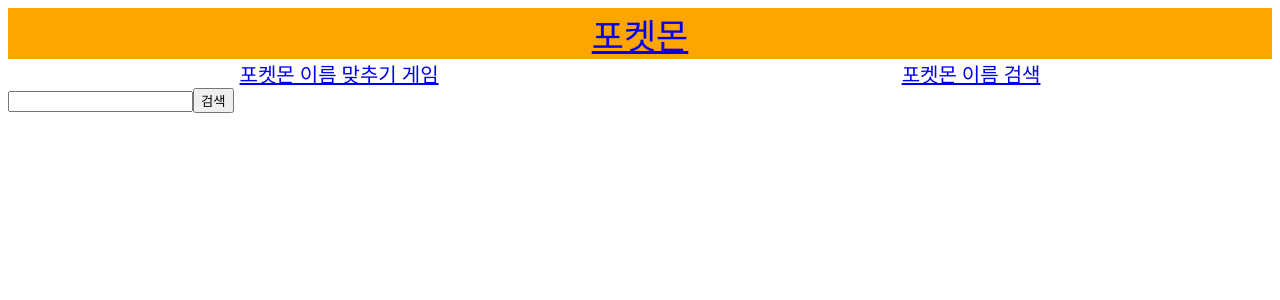
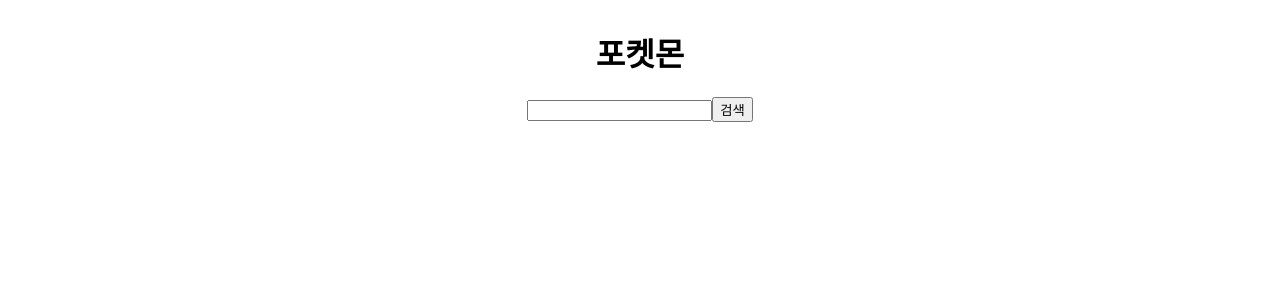
Before and after one commit to Kyutory/my-pokemon-website, a React app: page /pokemon-search in a window 1280 px wide. Shown: the top 300 px of the page. Built offline with nearby package versions, Linux system fonts and the light colour scheme.

Commit message:
AppLayout

```diff
--- a/client.jsx
+++ b/client.jsx
@@ -1,6 +1,28 @@
 import React from 'react';
 import ReactDom from 'react-dom/client';
+import { BrowserRouter, Routes, Route } from 'react-router-dom';
+import { Global } from '@emotion/react';
 
 import Home from './pages';
+import NameGame from './pages/NameGame';
+import PokemonSearch from './pages/PokemonSearch';
 
-ReactDom.createRoot(document.querySelector('#root')).render(<Home />);
+const App = () => {
+  return (
+    <BrowserRouter>
+      <Global styles={{
+        'a': {
+          textDecoration: 'none',
+          color: 'black',
+        }
+      }} />
+      <Routes>
+        <Route path="/" element={<Home />} />
+        <Route path="name-game" element={<NameGame />} />
+        <Route path="pokemon-search" element={<PokemonSearch />} />
+      </Routes>
+    </BrowserRouter>
+  );
+}
+
+ReactDom.createRoot(document.querySelector('#root')).render(<App />);
--- a/components/AppLayout.jsx
+++ b/components/AppLayout.jsx
@@ -1,11 +1,26 @@
 import React, { } from 'react';
 import { css } from '@emotion/react';
+import { Link } from 'react-router-dom';
 
-const AppLayout = () => {
+import { defaultStyleLink } from '../pages';
+
+const LayoutStyle = css({
+  height: '100vh',
+  display: 'flex',
+  flexDirection: 'column',
+  alignItems: 'center',
+});
+
+const AppLayout = ({ children }) => {
   return (
-    <>
-
-    </>
+    <div css={LayoutStyle}>
+      <header>
+        <Link to="/"><h1>포켓몬</h1></Link>
+      </header>
+      <div>
+        {children}
+      </div>
+    </div>
   );
 }
 
--- /dev/null
+++ b/components/PageCard.jsx
@@ -0,0 +1,31 @@
+import styled from '@emotion/styled'
+import React, { } from 'react';
+
+const Wrapper = styled.div((props) => ({
+  width: '180px',
+  display: 'flex',
+  flexDirection: 'column',
+  alignItems: 'center',
+  borderRadius: '15%',
+  border: '3px solid',
+  background: props.color,
+}));
+
+const PageCard = ({ name, imgSrc, color }) => {
+  return (
+    <Wrapper color={color}>
+      <div>
+        <img
+          src={imgSrc}
+          style={{
+            width: '180px',
+            borderRadius: '15%',
+          }}
+        />
+      </div>
+      <h3>{name}</h3>
+    </Wrapper >
+  );
+}
+
+export default PageCard;
--- a/package.json
+++ b/package.json
@@ -24,8 +24,10 @@
   },
   "dependencies": {
     "@emotion/react": "^11.11.0",
+    "@emotion/styled": "^11.11.0",
     "react": "^18.2.0",
     "react-dom": "^18.2.0",
+    "react-helmet": "^6.1.0",
     "react-router": "^6.13.0",
     "react-router-dom": "^6.13.0"
   }
--- a/pages/NameGame.jsx
+++ b/pages/NameGame.jsx
@@ -1,7 +1,9 @@
-import React, { useState, useRef, useEffect, useLayoutEffect } from 'react';
+import React, { useState, useRef, useEffect } from 'react';
 import { css, keyframes } from '@emotion/react';
-import PokemonData from '../PokemonData'
+import PokemonData from '../PokemonData';
+
 import TimeBar from '../components/TimeBar';
+import AppLayout from '../components/AppLayout';
 
 const bar = keyframes`
   100% {
@@ -21,7 +23,6 @@
 }
 
 const NameGame = () => {
-
   const pokemonIds = useRef([]);
   const [chosenPokemon, setChosenPokemon] = useState('');
   const [isStart, setIsStart] = useState(false);
@@ -144,7 +145,7 @@
   }
 
   return (
-    <>
+    <AppLayout>
       <form>
         <input type="number" ref={inputRef2} defaultValue={30} placeholder={'1010까지'} />
         <button onClick={onClickStart}>시작</button>
@@ -164,7 +165,7 @@
       <div>맞춘 포켓몬: ({correctPokemons.length}) {correctPokemons.join(' ')}</div>
       <div>틀린 포켓몬: ({wrongPokemons.length}) {wrongPokemons.join(' ')}</div>
       <div>진행률 {`${correctPokemons.length + wrongPokemons.length}/${inputRef2.current?.value || 1010}`}</div>
-    </>
+    </AppLayout>
   );
 }
 
--- a/pages/PokemonSearch.jsx
+++ b/pages/PokemonSearch.jsx
@@ -1,6 +1,9 @@
 import React, { useMemo, useRef, useState } from 'react';
 import { css } from '@emotion/react';
 import PokemonData from '../PokemonData';
+
+import AppLayout from '../components/AppLayout';
+import PageCard from '../components/PageCard';
 
 const INITIAL_HANGUL = [
   'ㄱ', 'ㄲ', 'ㄴ', 'ㄷ', 'ㄸ',
@@ -46,6 +49,7 @@
   const [imgURL, setImgURL] = useState('');
   const [matchedDataList, setMatchedDataList] = useState([]);
   const [focusedListIndex, setFocusedListIndex] = useState(-1);
+  const [selectedData, setSelectedData] = useState('');
 
   const inputRef = useRef();
   const [isFocusInput, setIsFocusInput] = useState(false);
@@ -57,15 +61,18 @@
   const onClickButton = (e) => {
     e.preventDefault();
 
-    let focusedData;
-    if (focusedListIndex === -1) {
-      focusedData = inputValue;
+    let searchedId;
+
+    const focusedData = matchedDataList[focusedListIndex];
+    if (focusedData) {
+      searchedId = nameToId[focusedData];
+      setInputValue(focusedData);
+      setSelectedData(focusedData);
     } else {
-      focusedData = matchedDataList[focusedListIndex];
-      setInputValue(focusedData);
+      searchedId = nameToId[inputValue];
+      setSelectedData(inputValue);
     }
 
-    const searchedId = nameToId[focusedData];
     if (searchedId) {
       setImgURL(`https://raw.githubusercontent.com/PokeAPI/sprites/master/sprites/pokemon/${searchedId}.png`);
     } else {
@@ -142,21 +149,19 @@
   }
 
   return (
-    <>
+    <AppLayout>
       <form>
         <input type="text" ref={inputRef} value={inputValue} onChange={onChangeInput}
           onKeyDown={onKeyDownInput} onFocus={onFocusInput} onBlur={onBlurInput} />
         <button onClick={onClickButton}>검색</button>
+        {(isFocusInput && matchedDataList.length) ?
+          <div css={matchedDataListStyle}>
+            {matchedDataList.map((data, index) =>
+              <div key={data + index} css={index === focusedListIndex ? foucsedDataStyle : false}>{data}</div>)}
+          </div> : false}
       </form>
-      {(isFocusInput && matchedDataList.length) ?
-        <div css={matchedDataListStyle}>
-          {matchedDataList.map((data, index) =>
-            <div key={data + index} css={index === focusedListIndex ? foucsedDataStyle : false}>{data}</div>)}
-        </div> : false}
-      <div>
-        <img src={imgURL} />
-      </div>
-    </>
+      {selectedData && <PageCard imgSrc={imgURL} name={selectedData} />}
+    </AppLayout>
   );
 }
 
--- a/pages/index.jsx
+++ b/pages/index.jsx
@@ -1,22 +1,9 @@
 import React, { useState } from 'react';
-import { BrowserRouter, Link, Route, Routes } from 'react-router-dom';
-import { css } from '@emotion/react'
+import { Link } from 'react-router-dom';
+import { Helmet } from 'react-helmet'
 
-import NameGame from './NameGame';
-import PokemonSearch from './PokemonSearch';
-
-const headerStyle = css({
-  display: 'flex',
-  justifyContent: 'center',
-  fontSize: '35px',
-  backgroundColor: 'orange',
-});
-
-const LinksStyle = css({
-  display: 'flex',
-  justifyContent: 'space-around',
-  fontSize: '20px',
-});
+import AppLayout from '../components/AppLayout';
+import PageCard from '../components/PageCard';
 
 const Home = () => {
   const [isMain, setIsMain] = useState(true);
@@ -31,23 +18,26 @@
 
   return (
     <>
-      <BrowserRouter>
-        <Link to="/" onClick={onClickMain}><header css={headerStyle}>포켓몬</header></Link>
-        {isMain &&
-          <div css={LinksStyle}>
-            <div>
-              <Link to="name-game" onClick={onClickLink}>포켓몬 이름 맞추기 게임</Link>
-            </div>
-            <div>
-              <Link to="pokemon-search" onClick={onClickLink}>포켓몬 이름 검색</Link>
-            </div>
-          </div>
-        }
-        <Routes>
-          <Route path="name-game" element={<NameGame />}></Route>
-          <Route path="pokemon-search" element={<PokemonSearch />}></Route>
-        </Routes>
-      </BrowserRouter>
+      <Helmet>
+        <title>포켓몬</title>
+      </Helmet>
+
+      <AppLayout >
+        <Link to="name-game" >
+          <PageCard
+            name="포켓몬 이름 맞추기"
+            imgSrc="https://64.media.tumblr.com/d7ca42feb2449e7c27cb815b782bd4f0/tumblr_inline_o42grsx8DJ1tcy5f4_540.jpg"
+            color="green"
+          />
+        </Link>
+        <Link to="pokemon-search">
+          <PageCard
+            name="포켓몬 검색"
+            imgSrc="https://blog.kakaocdn.net/dn/pWFlZ/btqXgpiSsn1/5fikiWoiYmwlipGykLFQfk/img.jpg"
+            color="tomato"
+          />
+        </Link>
+      </AppLayout>
     </>
   );
 }
```
Also changed, not shown: 1 other file (tests, documents, lock files or other folders).
